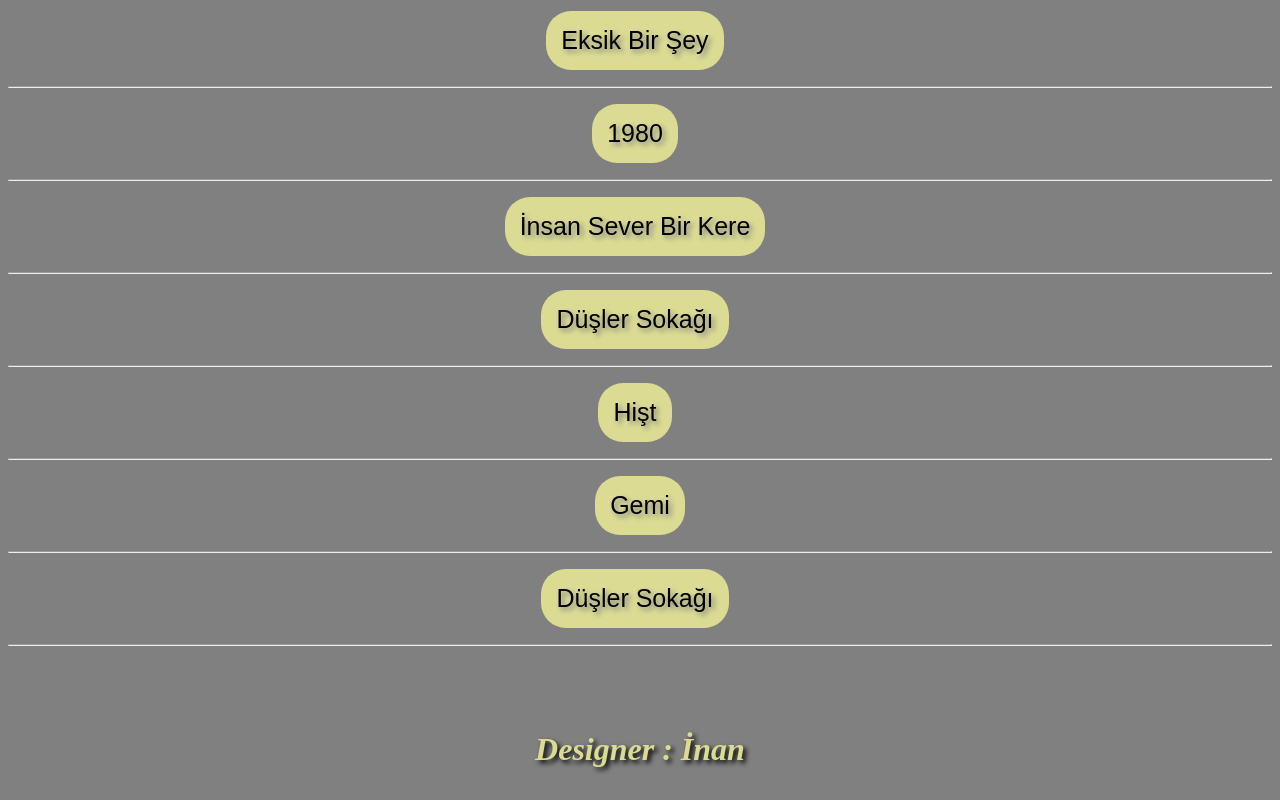
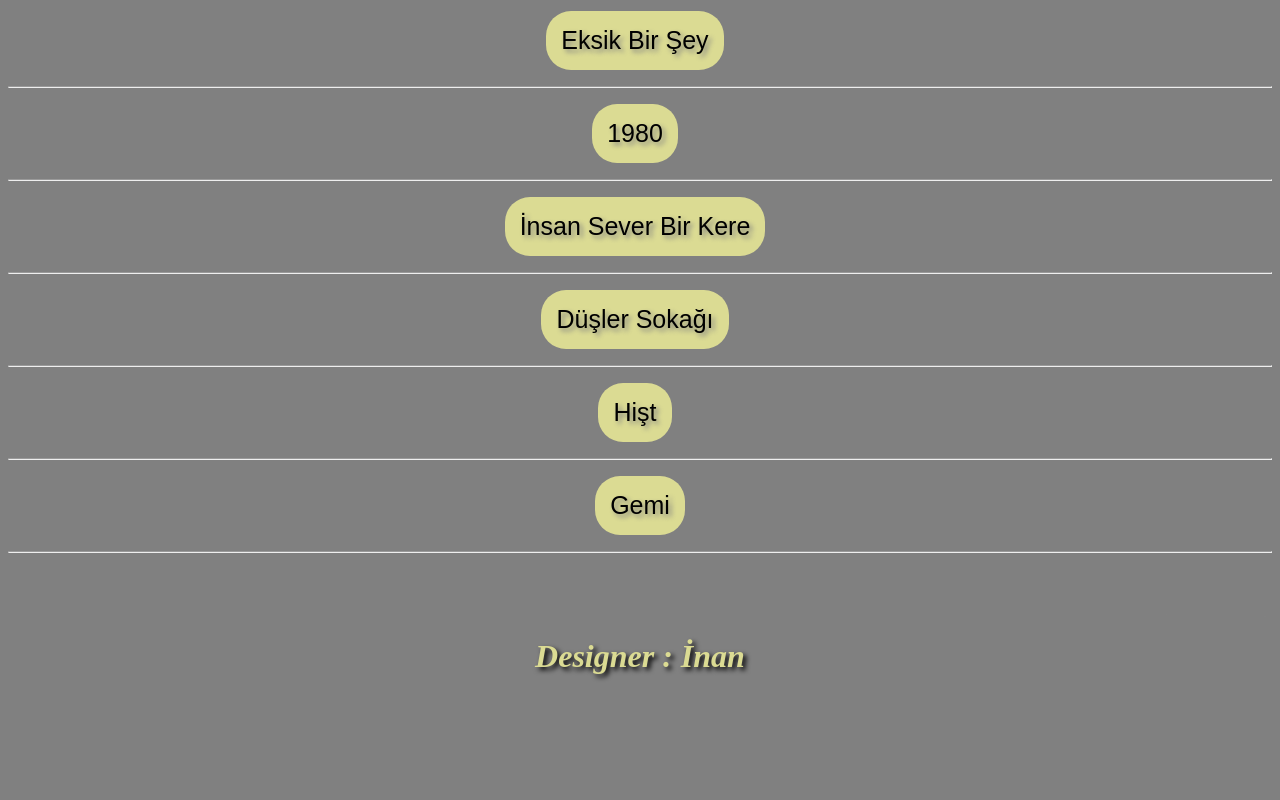
Before and after one commit to inan892/inan_-ark-.github.io, a plain HTML site: page index.html in a window 1280 px wide. Shown: the part 4306-5106 px from the top of the page. After the commit the page ends 5013 px from the top, so only its background shows below. Drawn offline with Linux system fonts and the light colour scheme.

Commit message:
Update index.html

```diff
--- a/index.html
+++ b/index.html
@@ -349,13 +349,6 @@
           </a>
           <br>
           <hr>
-        <a href="https://www.youtube.com/watch?v=9QGLfcJExTg" style="text-decoration: none; display: inline-block; margin-right: 10px;">
-            <button style="font-size: 25px; background-color: white; border-radius: 25px;">
-                Düşler Sokağı
-            </button>
-        </a>
-        <br>
-        <hr>
           <a href="https://www.youtube.com/shorts/BAkmWd4k_yk" style="margin-left: 15px;">
             <button id="button1"  style="background-color: grey; font-size: 16px; float: right;">Easter Egg</button>
           </a>
```
